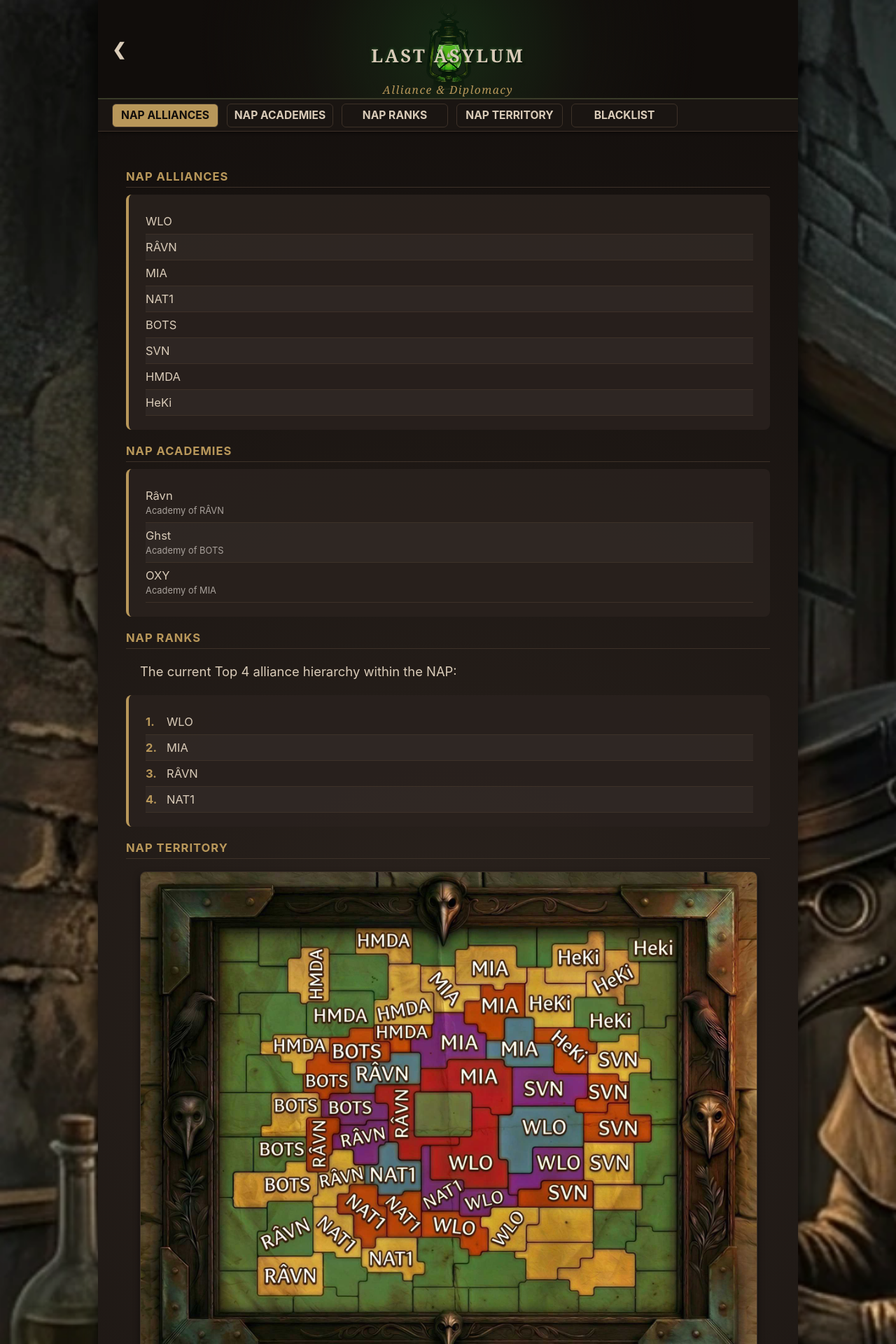
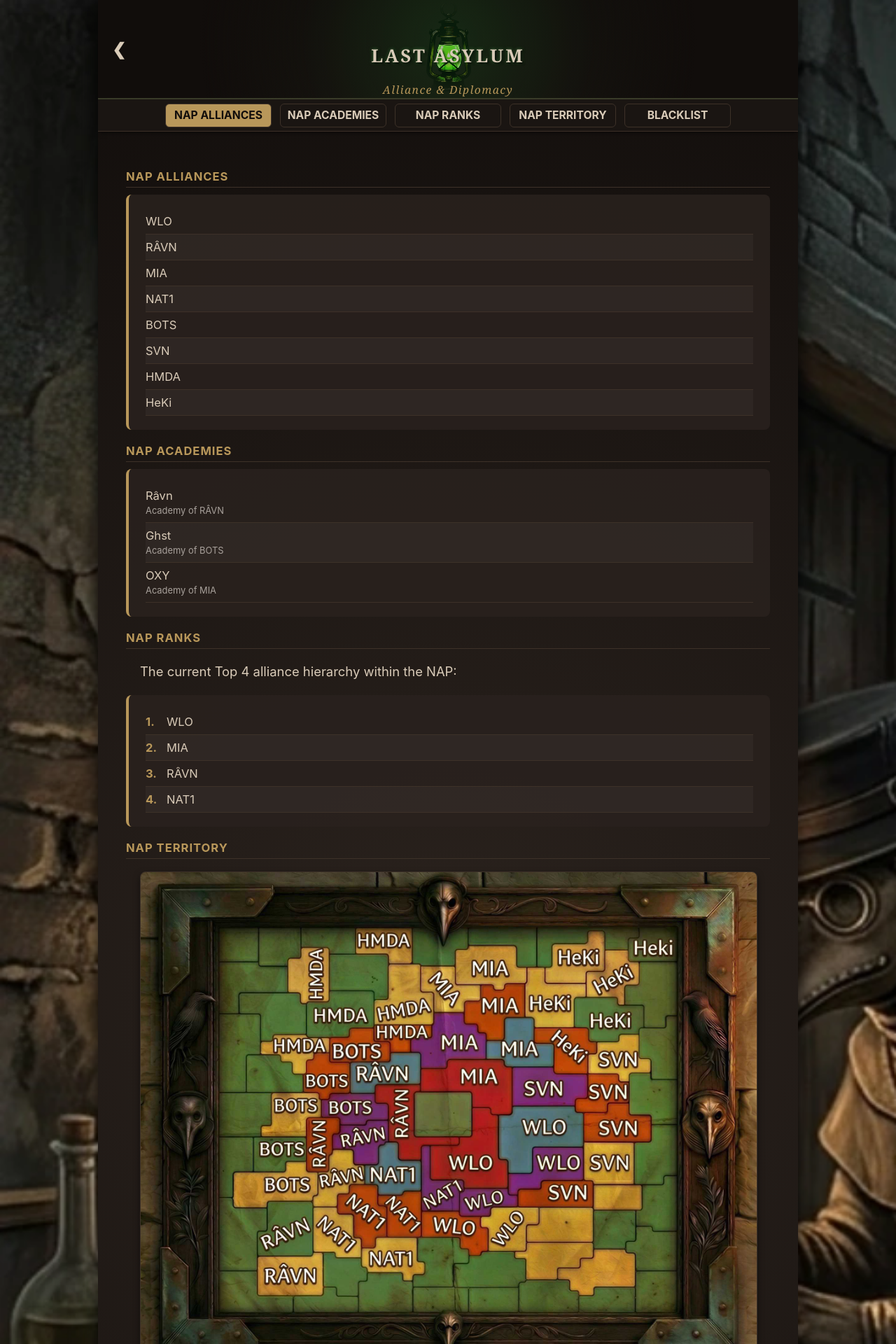
Before and after one commit to LA-S78/la-s78.github.io, a Jekyll site: the page built from alliance.md, in a window 1280 px wide. Shown: the top 1920 px of the page at 70% size. Built offline with Jekyll 4.4.1, drawn with Linux system fonts in a browser that asks for light colours.

Commit message:
more nav fixes

```diff
--- a/css/style.css
+++ b/css/style.css
@@ -158,24 +158,13 @@ main {
     height: 100%;
     min-height: 45px;
     padding: 0;
-
-    /* CRITICAL FIXES */
-    width: max-content; /* Forces the wrapper to physically hold all items */
-    min-width: 100%;    /* Ensures it still spans the screen if there are only 2 links */
-    /* justify-content: center;  <-- REMOVED: This is what breaks flex scrolling */
+    width: max-content; /* Strictly allows horizontal scrolling */
+    /* No centering logic here at all */
 }
 
-/* THE "PHANTOM NODE" HACK */
-/* These act as bulletproof padding that iOS cannot ignore */
-.nav-wrapper::before {
-    content: "";
-    flex: 0 0 8px; /* Left edge gap */
-}
-
-.nav-wrapper::after {
-    content: "";
-    flex: 0 0 20px; /* Right edge gap - forces the browser to scroll past the final link */
-}
+/* THE "PHANTOM NODE" HACK (For Mobile Only) */
+.nav-wrapper::before { content: ""; flex: 0 0 8px; }
+.nav-wrapper::after  { content: ""; flex: 0 0 20px; }
 
 .anchor-link {
     flex: 0 0 115px;
@@ -466,9 +455,9 @@ section {
 }
 
 /* Tablet (Medium Screens) */
-@media (min-width: 600px) {
+@media (min-width: 1024px) {
     #mobile-container {
-        max-width: 650px;
+        max-width: 1000px;
     }
 }
 
@@ -501,7 +490,15 @@ section {
     .anchor-nav {
         min-height: 45px;
     }
+    .nav-wrapper {
+        width: 100%;
+        justify-content: center;
+    }
 
+    .nav-wrapper::before,
+    .nav-wrapper::after {
+        display: none;
+    }
     .anchor-link {
         flex: 0 0 150px;
         height: 32px;
```
